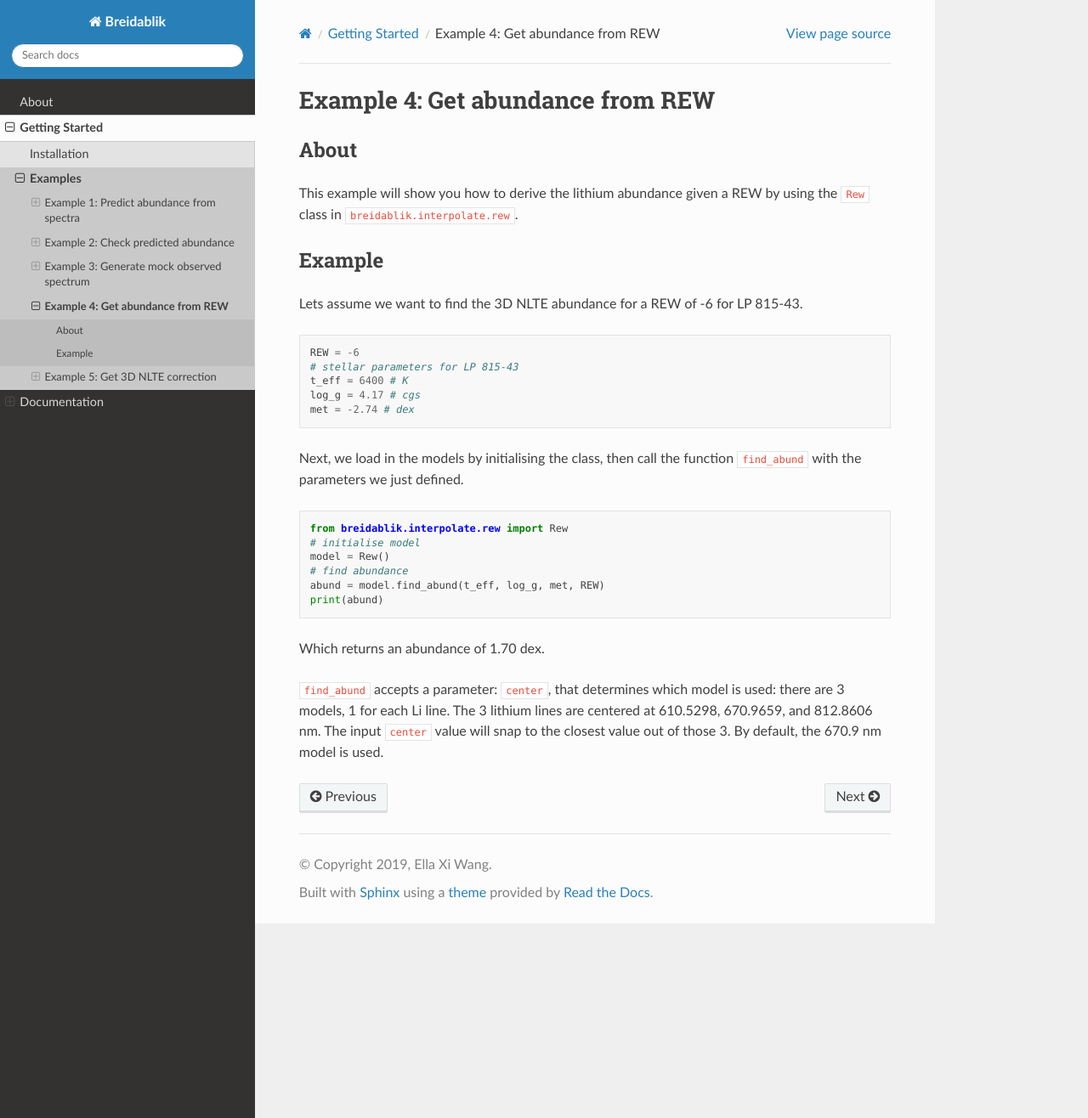
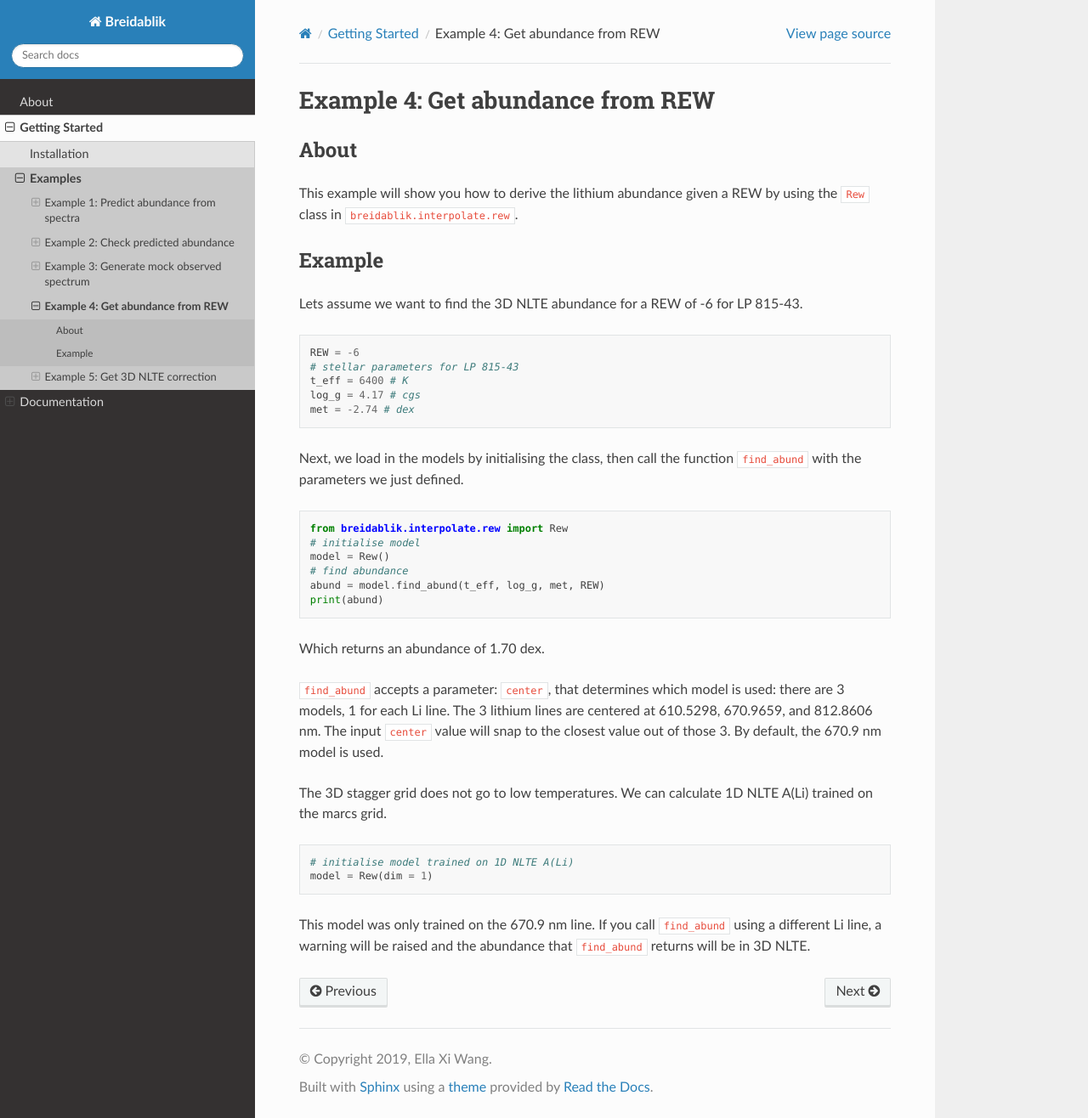
Before and after one commit to ellawang44/Breidablik, a Sphinx documentation site: the page built from docs/examples/ex4.rst, in a window 1280 px wide and 1316 px high. Shown: the whole window at 85% size. Built offline with Sphinx 7.4.7 and the Read the Docs theme 2.0.0, drawn with Linux system fonts in a browser that asks for light colours.

Commit message:
Update doc to include 1D NLTE A(Li) included in galah dr4

```diff
--- a/docs/examples/ex4.rst
+++ b/docs/examples/ex4.rst
@@ -33,3 +33,12 @@ Next, we load in the models by initialising the class, then call the function ``
 Which returns an abundance of 1.70 dex.
 
 ``find_abund`` accepts a parameter: ``center``, that determines which model is used: there are 3 models, 1 for each Li line. The 3 lithium lines are centered at 610.5298, 670.9659, and 812.8606 nm. The input ``center`` value will snap to the closest value out of those 3. By default, the 670.9 nm model is used.
+
+The 3D stagger grid does not go to low temperatures. We can calculate 1D NLTE A(Li) trained on the marcs grid.
+
+::
+
+  # initialise model trained on 1D NLTE A(Li)
+  model = Rew(dim = 1)
+
+This model was only trained on the 670.9 nm line. If you call ``find_abund`` using a different Li line, a warning will be raised and the abundance that ``find_abund`` returns will be in 3D NLTE.
```
